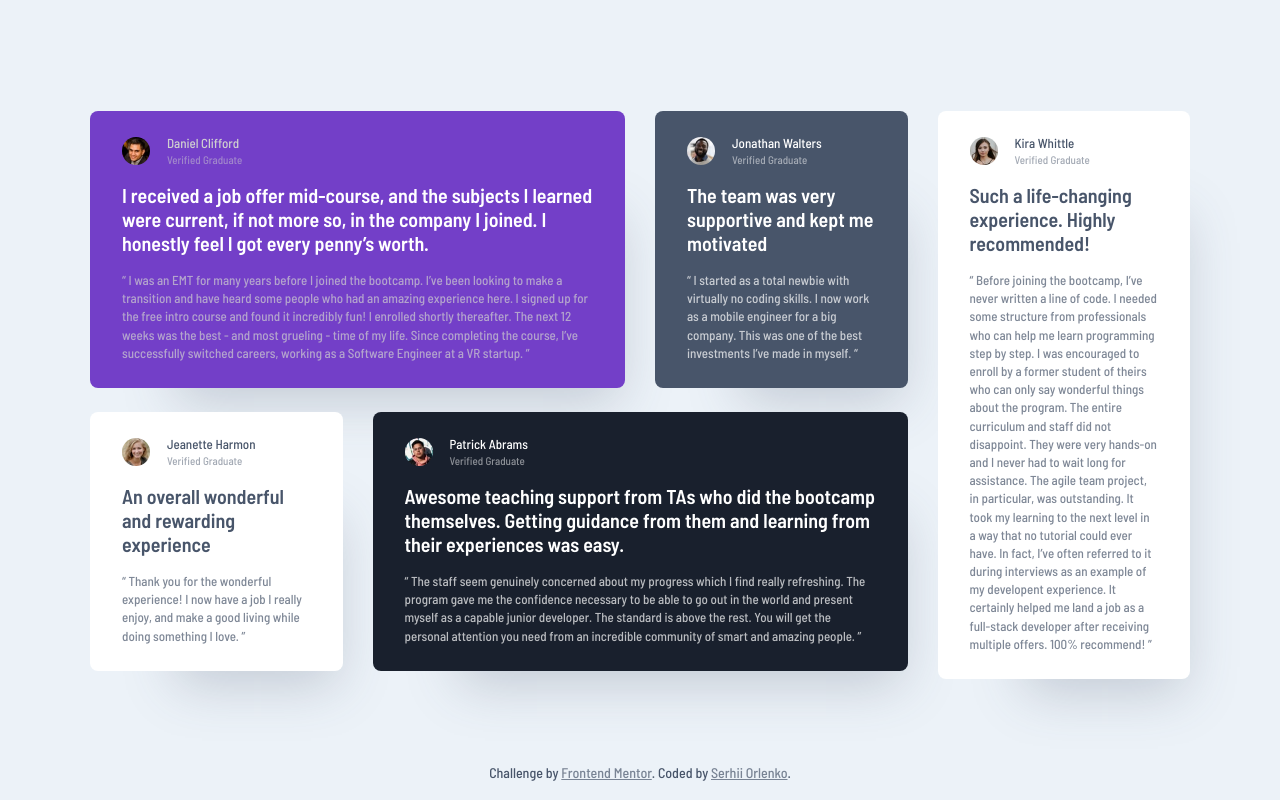
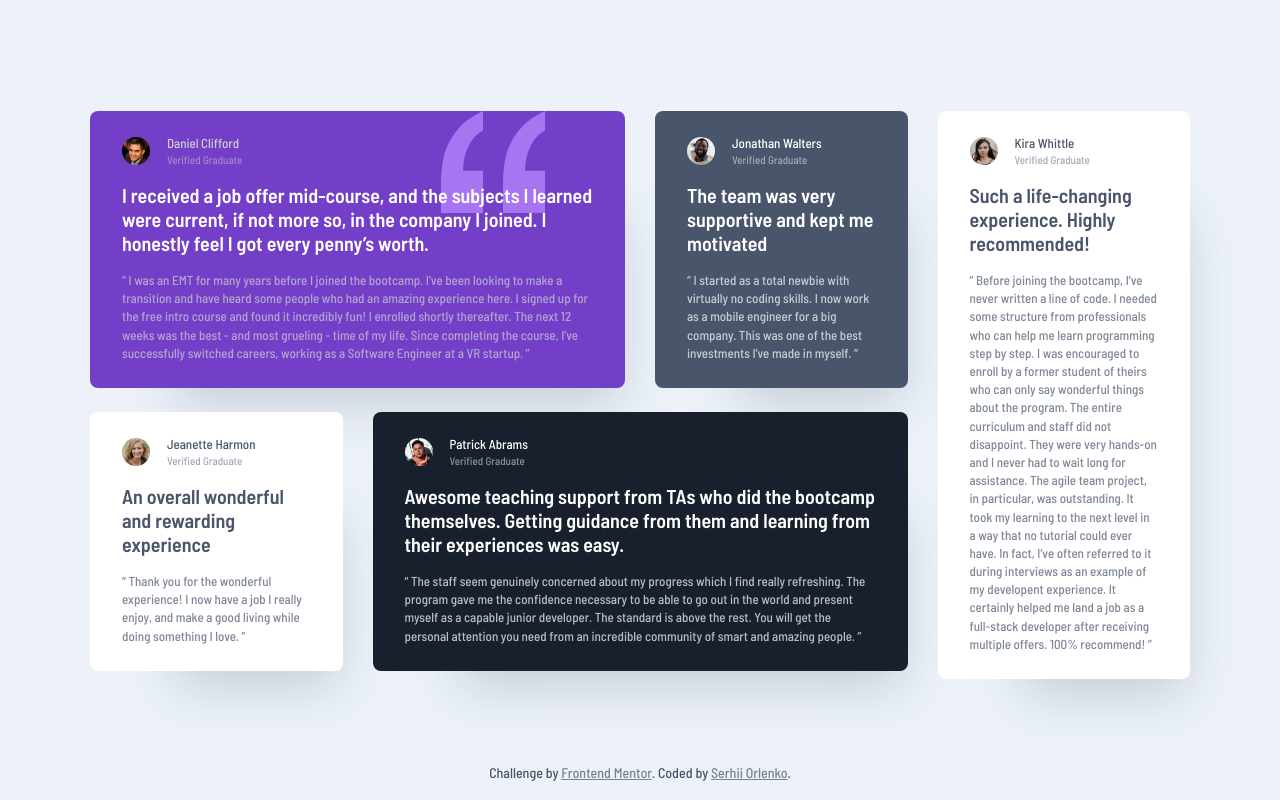
Before and after one commit to grifano/fm-07-testimonials-grid-section, a plain HTML site: page index.html in a window 1280 px wide. Drawn offline with nearby package versions, Linux system fonts and the light colour scheme.

Commit message:
add icon to purple card

```diff
--- a/css/style.css
+++ b/css/style.css
@@ -138,6 +138,9 @@ main {
   box-shadow: 40px 60px 50px -47px rgba(72, 85, 106, 0.25);
   background-color: #fff;
   &.is-purple {
+    background-image: url('../images/bg-pattern-quotation.svg');
+    background-position: top 0 right 24px;
+    background-repeat: no-repeat;
     color: #cfcfcf;
     background-color: #733fc8;
   }
@@ -201,6 +204,9 @@ main {
     column-gap: 30px;
     row-gap: 24px;
   }
+  .testimonial-card.is-purple {
+    background-position: top 0 right 80px;
+  }
   .testimonials-grid-item {
     &:nth-child(1) {
       grid-column: 1 / 3;
```
